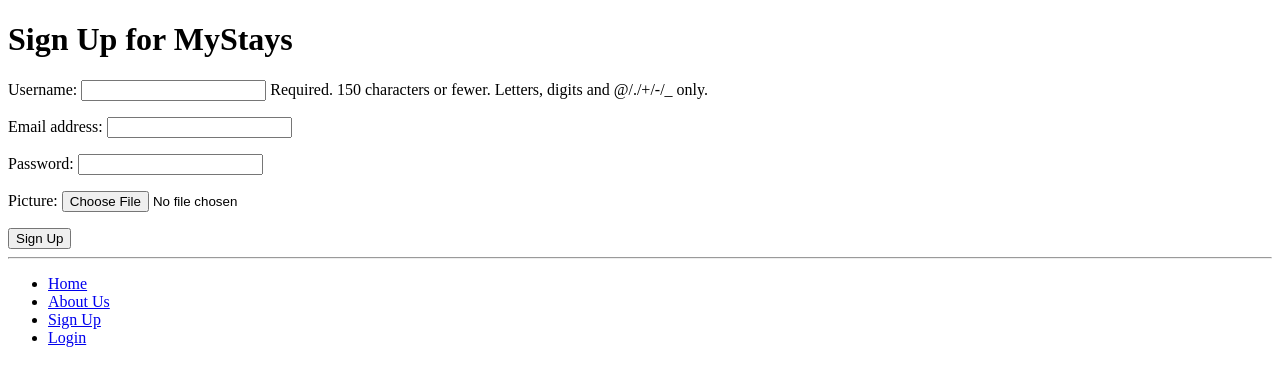
After one commit to 2401566A/mystays_project, a Django app: page /mystays/SignUp/ in a window 1280 px wide. The commit adds this page. Shown: the top 386 px of the page. Run offline with Django 3.2, Linux system fonts and the light colour scheme.

Commit message:
user functionality

```diff
--- a/mystays/admin.py
+++ b/mystays/admin.py
@@ -1,8 +1,9 @@
 from django.contrib import admin
-from mystays.models import Stay, Review
+from mystays.models import Stay, Review, UserProfile
 
 class StayAdmin(admin.ModelAdmin):
     prepopulated_fields = {'slug':('name',)}
 
 admin.site.register(Stay, StayAdmin)
 admin.site.register(Review)
+admin.site.register(UserProfile)
--- a/mystays/forms.py
+++ b/mystays/forms.py
@@ -1,5 +1,5 @@
 from django import forms
-from mystays.models import Stay, Review
+from mystays.models import Stay, Review, UserProfile, User
 
 #form to upload a stay to the database
 class StayForm(forms.ModelForm):
@@ -16,6 +16,7 @@ class StayForm(forms.ModelForm):
         model = Stay
         fields = ('name',)
 
+
 #form to leave a review for a stay
 class ReviewForm(forms.ModelForm):
     title = forms.CharField(max_length=128, help_text="Review title:")
@@ -30,3 +31,18 @@ class ReviewForm(forms.ModelForm):
     class Meta:
         model = Review
         exclude = ('stay',)
+
+#form to fill in the username, email, and password of a new user
+class UserForm(forms.ModelForm):
+    password = forms.CharField(widget=forms.PasswordInput())
+
+    class Meta:
+        model = User
+        fields = ('username', 'email', 'password',)
+
+
+#form to fill in the profile picture of a new user
+class UserProfileForm(forms.ModelForm):
+    class Meta:
+        model = UserProfile
+        fields = ('picture',)
--- a/mystays/models.py
+++ b/mystays/models.py
@@ -1,5 +1,6 @@
 from django.db import models
 from django.template.defaultfilters import slugify
+from django.contrib.auth.models import User
 
 class Stay(models.Model):
     name = models.CharField(max_length=128, unique=True)
@@ -34,4 +35,10 @@ class Review(models.Model):
     def __str__(self):
         return self.title
 
-#class User
+class UserProfile(models.Model):
+    user = models.OneToOneField(User, on_delete=models.CASCADE)
+
+    picture = models.ImageField(upload_to='profile_images', blank=True)
+
+    def __str__(self):
+        return self.user.username
--- a/mystays/urls.py
+++ b/mystays/urls.py
@@ -9,5 +9,7 @@ urlpatterns = [
     path('WhereToStay/', views.where_to_stay, name='where_to_stay'),
     path('WhereToStay/ChosenStay/<slug:stay_name_slug>/', views.show_stay, name='show_stay'),
     path('PostStay/', views.post_stay, name='post_stay'),
-    path('WhereToStay/ChosenStay/<slug:stay_name_slug>/RateAndReview/', views.rate_and_review, name='rate_and_review')
+    path('WhereToStay/ChosenStay/<slug:stay_name_slug>/RateAndReview/', views.rate_and_review, name='rate_and_review'),
+    path('SignUp/', views.sign_up, name='sign_up'),
+    path('Login/', views.user_login, name='user_login'),
 ]
--- a/mystays/views.py
+++ b/mystays/views.py
@@ -1,9 +1,10 @@
 from django.shortcuts import render
 from django.http import HttpResponse
 from mystays.models import Stay, Review
-from mystays.forms import StayForm, ReviewForm
+from mystays.forms import StayForm, ReviewForm, UserForm, UserProfileForm
 from django.shortcuts import redirect
 from django.urls import reverse
+from django.contrib.auth import authenticate, login
 
 def home(request):
     context_dict = {}
@@ -103,6 +104,63 @@ def rate_and_review(request, stay_name_slug):
     response = render(request, 'mystays/rate_and_review.html', context=context_dict)
     return response
 
+
+def sign_up(request):
+    registered = False
+
+    if request.method == 'POST':
+        user_form = UserForm(request.POST)
+        profile_form = UserProfileForm(request.POST)
+
+        if user_form.is_valid() and profile_form.is_valid():
+            user = user_form.save()
+
+            user.set_password(user.password)
+            user.save()
+
+            #doesn't save until the connection between the user and user profile is created
+            profile = profile_form.save(commit=False)
+            profile.user = user
+
+            if 'picture' in request.FILES:
+                profile.picture = request.FILES['picture']
+
+            profile.save()
+
+            registered = True
+        else:
+            print(user_form.errors, profile_form.errors)
+    else:
+        user_form = UserForm()
+        profile_form = UserProfileForm()
+
+    return render(request, 'mystays/sign_up.html', context = {'user_form': user_form, 'profile_form': profile_form, 'registered': registered})
+
+
+def user_login(request):
+    if request.method == 'POST':
+        username = request.POST.get('username')
+        password = request.POST.get('password')
+
+        #checks if the username and password provided match an account
+        user = authenticate(username=username, password=password)
+
+        if user:
+            if user.is_active:
+                #login the user
+                login(request, user)
+                return redirect(reverse('mystays:home'))
+            else:
+                return HttpResponse("Your MyStays account is disabled.")
+        else:
+            print(f"Invalid login details: {username}, {password}")
+            return HttpResponse("Invalid login details supplied.")
+    #the form is accessed via GET, display the login form
+    else:
+        return render(request, 'mystays/login.html')
+
+
+#helper function to recalculate the overall rating of a stay
 def calcPropertyRating(stay, reviews):
     total = 0
     count = 0
--- a/templates/mystays/base.html
+++ b/templates/mystays/base.html
@@ -19,8 +19,8 @@
             <ul>
                 <li><a href="{% url 'mystays:home' %}">Home</a></li>
                 <li><a href="{% url 'mystays:about_us' %}">About Us</a></li>
-                <li>Sign Up</li>
-                <li>Log in</li>
+                <li><a href="{% url 'mystays:sign_up' %}">Sign Up</a></li>
+                <li><a href="{% url 'mystays:user_login' %}">Login</a></li>
             </ul>
         </div>
     </body>
--- /dev/null
+++ b/templates/mystays/sign_up.html
@@ -0,0 +1,25 @@
+{% extends 'mystays/base.html' %}
+{% load staticfiles %}
+
+{% block title_block %}
+    Sign Up
+{% endblock %}
+
+{% block body_block %}
+    <h1>Sign Up for MyStays</h1>
+
+    {% if registered %}
+        <strong>Thank you for registering!</strong>
+        <a href="{% url 'mystays:home' %}">Return to Home</a><br />
+    {% else %}
+        <form id="user_form" method="post" action="{% url 'mystays:sign_up' %}" enctype="multipart/form-data">
+
+            {% csrf_token %}
+
+            {{ user_form.as_p }}
+            {{ profile_form.as_p }}
+
+            <input type="submit" name="submit" value="Sign Up" />
+        </form>
+    {% endif %}
+{% endblock %}
```
Also changed, not shown: population_script.py (+10 -1 lines), templates/mystays/login.html (added, +19 -0 lines).
